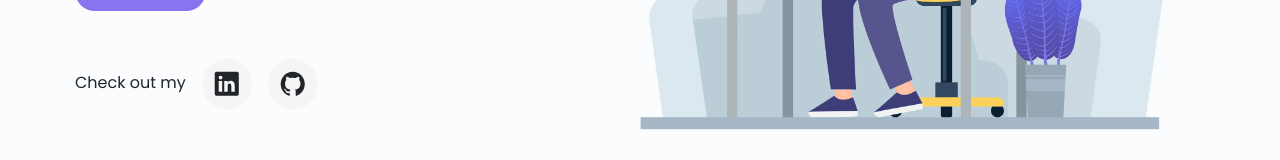
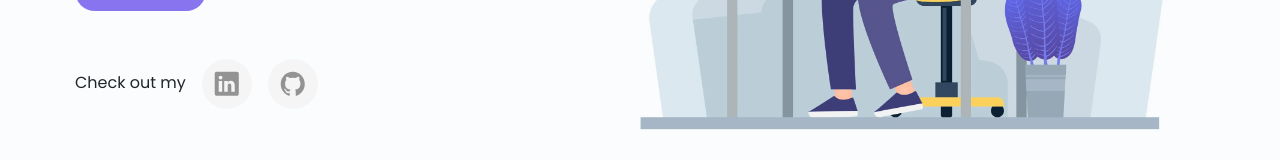
Before and after one commit to kevinnammour/kevedvoc, a React (Create React App) app: page / in a window 1280 px wide. Shown: the part 527-687 px from the top of the page. Built offline with nearby package versions, Linux system fonts and the light colour scheme.

Commit message:
icon colors

```diff
--- a/src/App.js
+++ b/src/App.js
@@ -1,12 +1,14 @@
 import "./global.scss";
 import Menu from "./components/menu/Menu";
 import About from "./components/about/About";
+import Skills from "./components/skills/Skills";
 
 function App() {
   return (
     <>
       <Menu />
       <About />
+      {/* <Skills /> */}
     </>
   );
 }
--- a/src/components/about/About.jsx
+++ b/src/components/about/About.jsx
@@ -26,10 +26,10 @@ const About = () => {
               href="https://www.linkedin.com/in/kevinnammour/"
               className="ms-3 me-3"
             >
-              <IoLogoLinkedin className="sm-link" />
+              <IoLogoLinkedin className="sm-link linkedin" />
             </a>
             <a href="https://github.com/kevinnammour" className="me-3">
-              <IoLogoGithub className="sm-link" />
+              <IoLogoGithub className="sm-link github" />
             </a>
           </div>
         </div>
--- a/src/components/about/about.scss
+++ b/src/components/about/about.scss
@@ -64,8 +64,8 @@ $bg: #fafcfe;
 
           .sm-link {
             font-size: 27.5px;
-            color: $black;
             background-color: #f5f5f5;
+            color: rgba(0, 0, 0, 0.4);
           }
         }
       }
--- /dev/null
+++ b/src/components/skills/Skills.jsx
@@ -0,0 +1,12 @@
+import React from "react";
+import "./skills.scss";
+
+const Skills = () => {
+  return (
+    <div className="skills-wrapper">
+      <div className="skills-content">Hello</div>
+    </div>
+  );
+};
+
+export default Skills;
--- /dev/null
+++ b/src/components/skills/skills.scss
@@ -0,0 +1,57 @@
+$purple: #8974f0;
+$black: #212529;
+$purple-shadow: #8974f0a8;
+$bg: #fafcfe;
+
+.skills-wrapper {
+  background-color: red;
+//   margin-top: 100px;
+
+  .skills-content {
+    min-height: calc(100vh - 100px);
+    display: flex;
+    justify-content: space-around;
+    align-items: center;
+  }
+}
+
+@media only screen and (min-width: 500px) {
+  .skills-content {
+    margin: 0 60px 0px 60px;
+  }
+}
+
+@media only screen and (max-width: 500px) {
+  .skills-content {
+    margin: 0 20px 0px 20px;
+  }
+}
+
+// @media only screen and (min-width: 700px) {
+//   .about-content {
+//     flex-direction: row;
+
+//     .desc-wrapper {
+//       width: 500px;
+//     }
+
+//     .image-wrapper {
+//       width: 600px;
+//       height: 500px;
+//     }
+//   }
+// }
+
+// @media only screen and (max-width: 700px) {
+//   .about-content {
+//     flex-direction: column;
+
+//     .desc-wrapper {
+//       width: 100%;
+//     }
+
+//     .image-wrapper {
+//       width: 100%;
+//     }
+//   }
+// }
```
